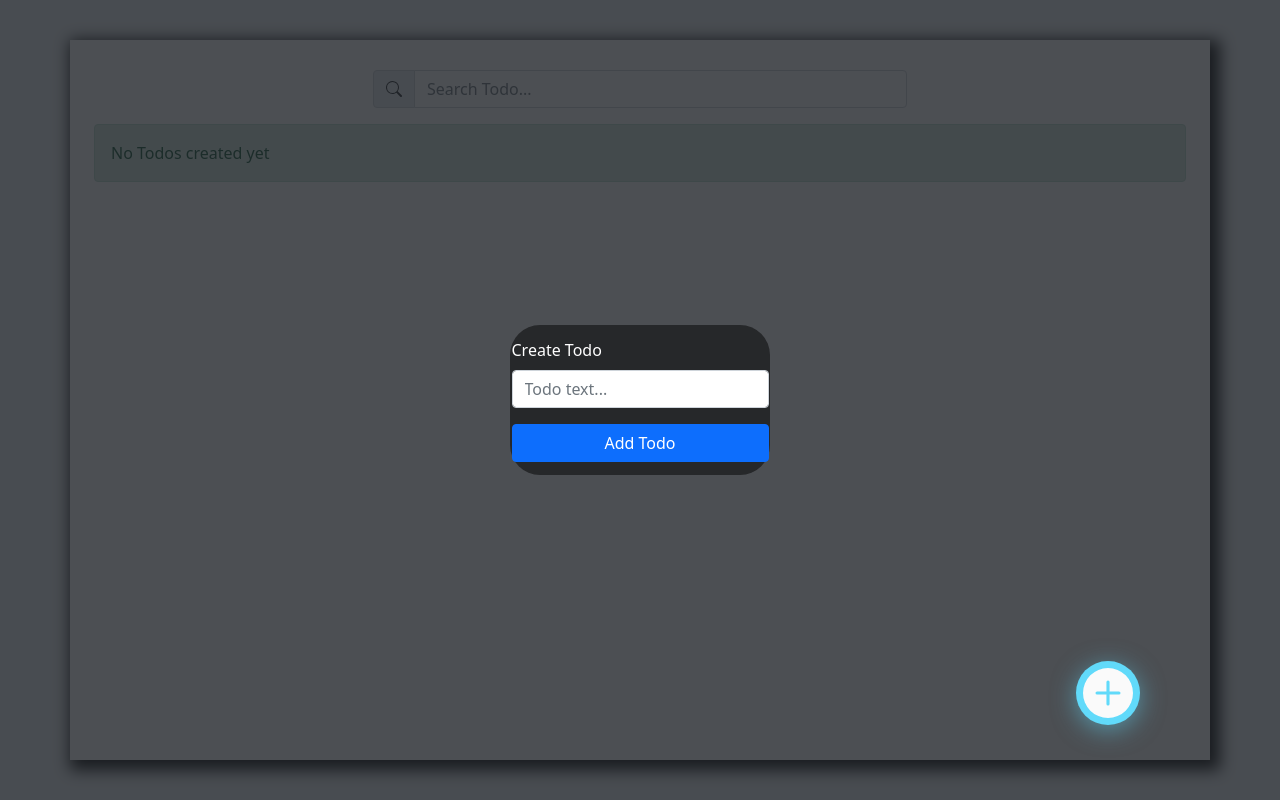
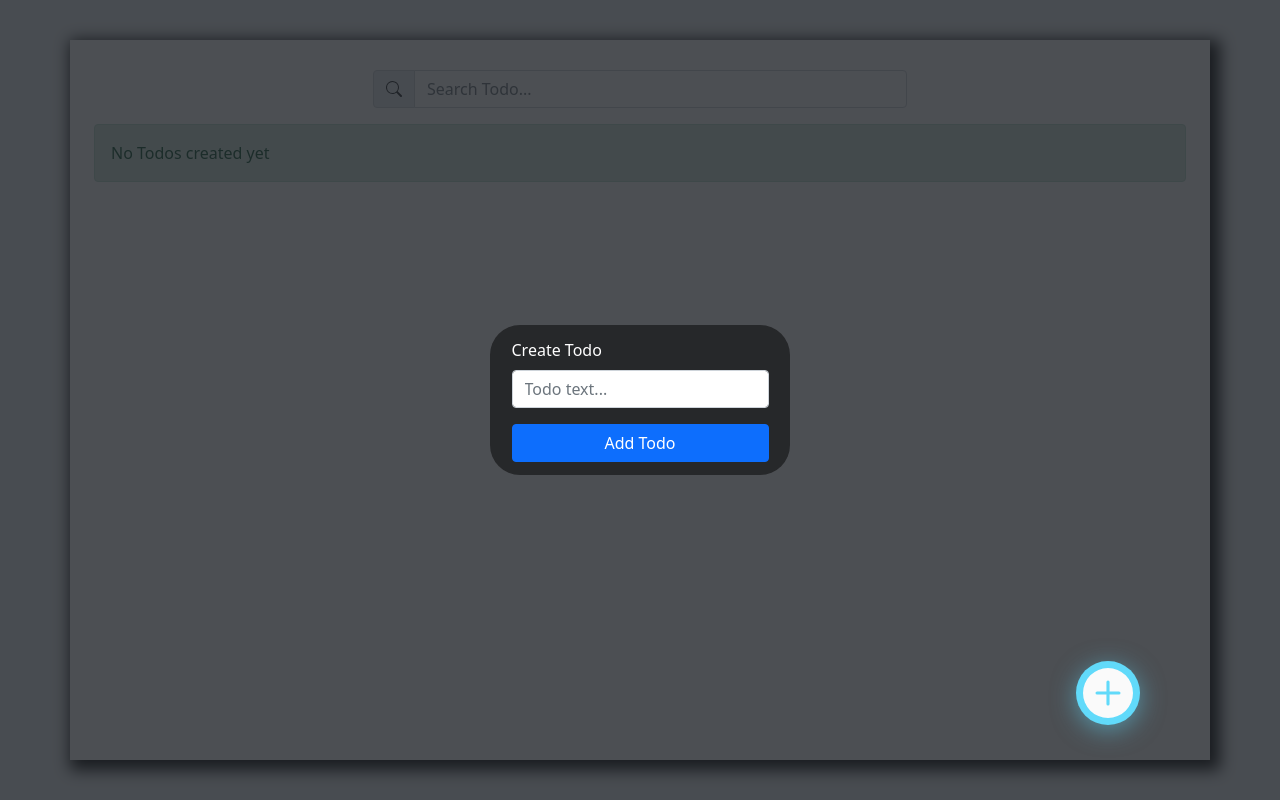
Before and after one commit to rzela/todo-app-react, a React (Create React App) app: page / in a window 1280 px wide. Both pictures are taken after a click on the button 1108 px from the left and 693 px from the top of the page. Built offline with nearby package versions, Linux system fonts and the light colour scheme.

Commit message:
fixing TodoForm CSS

```diff
--- a/src/styles/TodoForm.css
+++ b/src/styles/TodoForm.css
@@ -1,7 +1,7 @@
 .create-todo-dialog {
 	background-color: rgba(0, 0, 0, 0.5);
 	display: flex;
-	width: 260px;
+	width: 300px;
 	height: 150px;
 	align-items: center;
 	justify-content: center;
```
Also changed, not shown: 1 other file (tests, documents, lock files or other folders).
